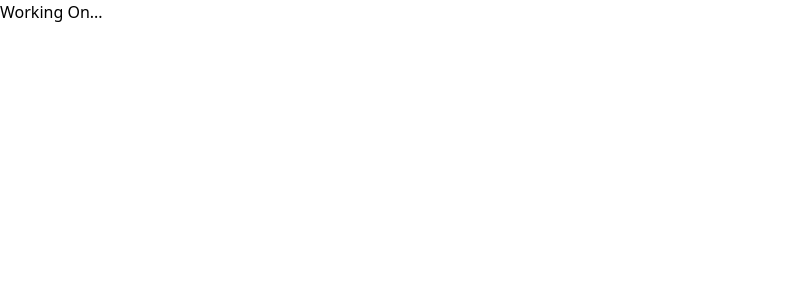
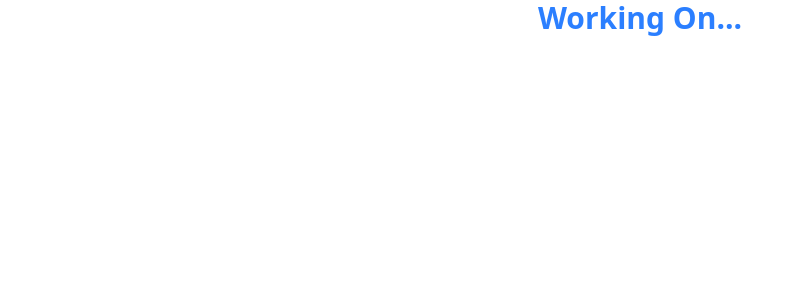
Before and after one commit to Pavan1080p/quickbite, a React (Vite) app: page / in a window 1280 px wide. Shown: the top 300 px of the page, without its empty margins (0-804 px from the left). Built offline with nearby package versions, Linux system fonts and the light colour scheme.

Commit message:
landing page initivative fromm landp1

```diff
--- a/src/App.jsx
+++ b/src/App.jsx
@@ -3,7 +3,7 @@
 const App = () => {
   return (
     <div>
-      <h1> Working On...</h1>
+     <h1 className="text-3xl font-bold text-center text-blue-500">Working On...</h1>
     </div>
   );
 };
```
